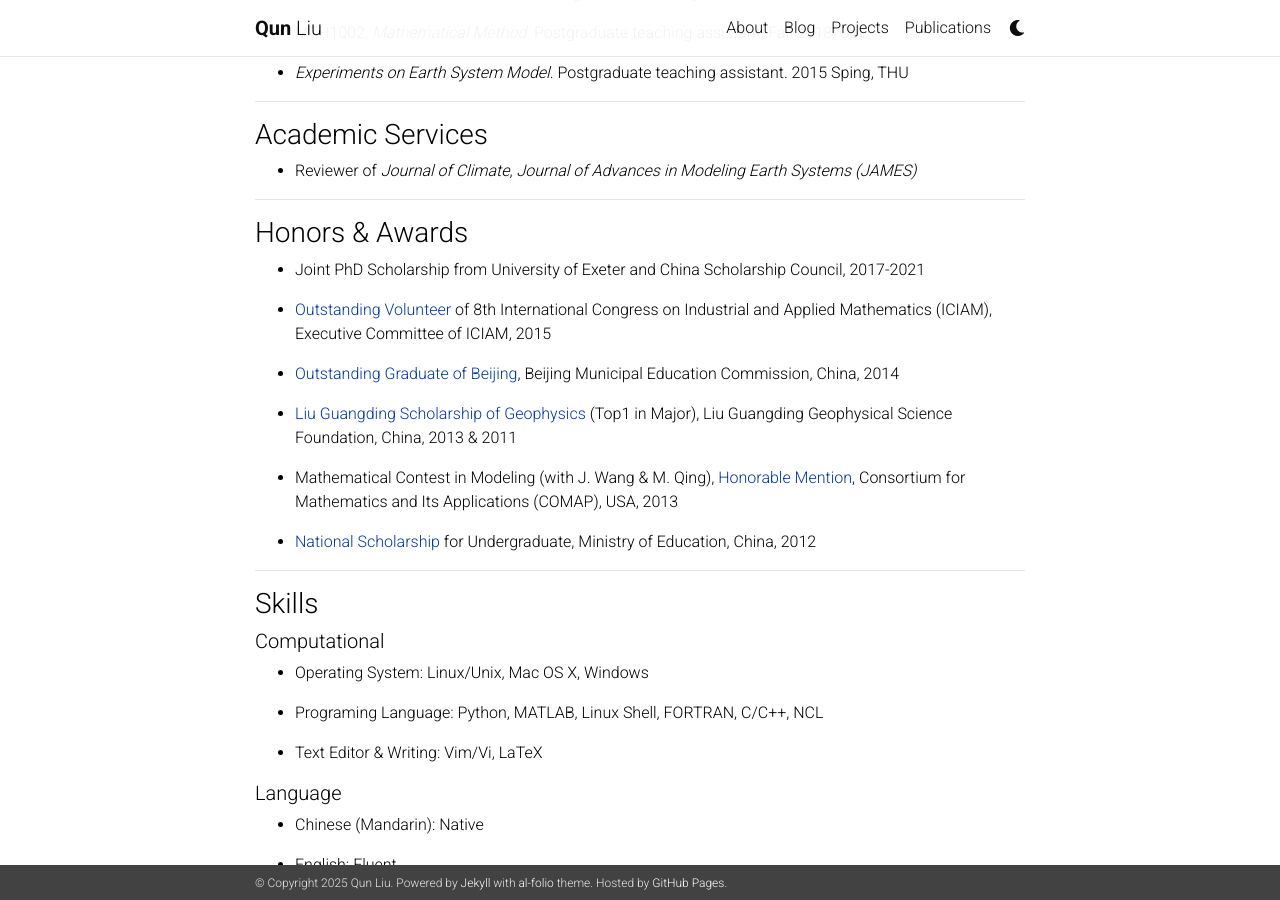
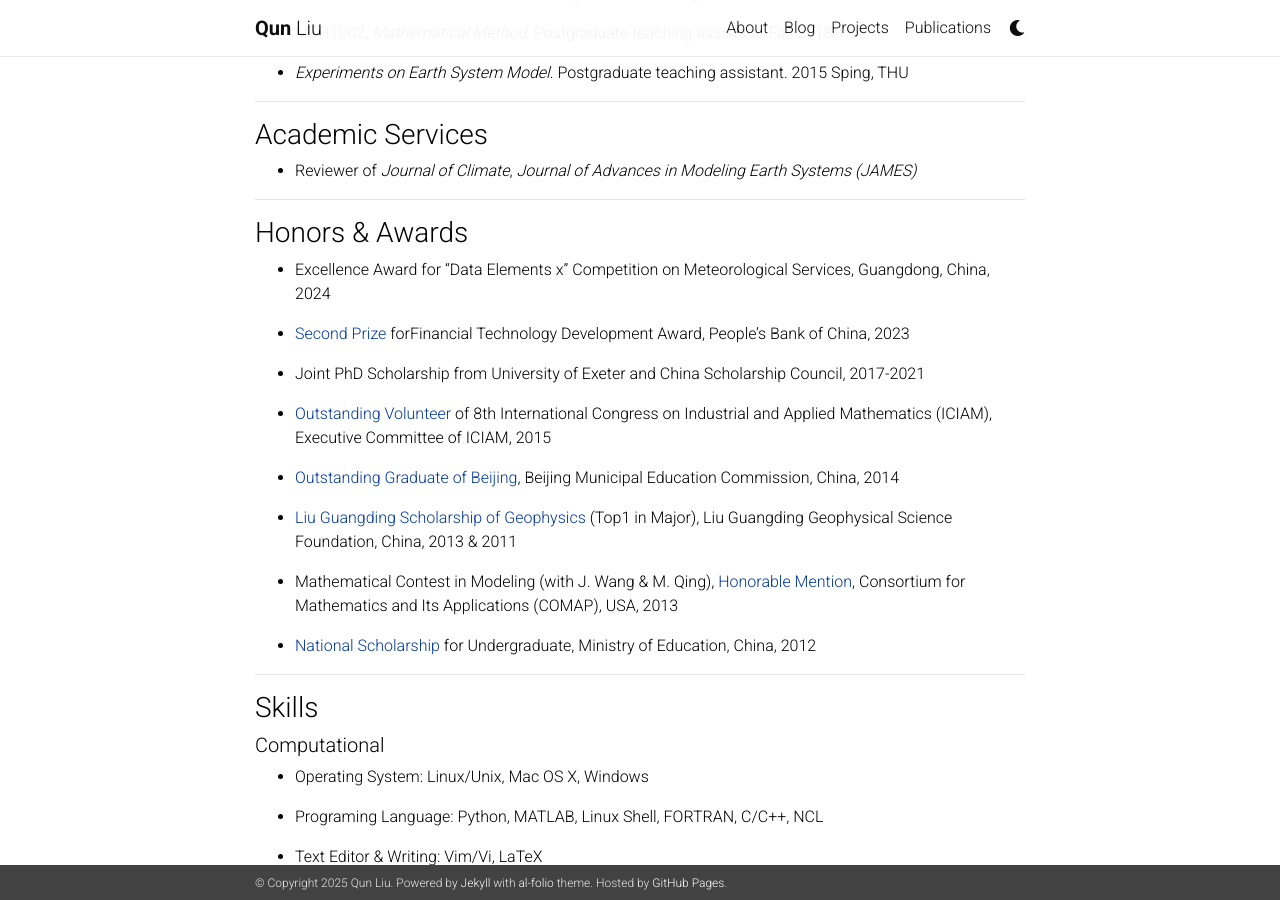
Before and after one commit to lqxyz/lqxyz.github.io, a Jekyll site: the page built from _pages/cv.md, in a window 1280 px wide and 900 px high, scrolled down 1266 px. Built offline with Jekyll 4.4.1, drawn with Linux system fonts in a browser that asks for light colours; nearby versions of some CDN libraries; comment, search, counter and statistics services are not loaded; a style sheet for code colours, icons or effects is not loaded.

Commit message:
update cv

```diff
--- a/_pages/cv.md
+++ b/_pages/cv.md
@@ -64,6 +64,10 @@ nav: false # true
 * * *
 
 ### Honors & Awards
+*   Excellence Award for "Data Elements x" Competition on Meteorological Services, Guangdong, China, 2024
+
+*   [Second Prize](https://www.dropbox.com/scl/fi/h9dhqkwx1ivwekahl7885/fintech_development_award_pboc.jpeg?rlkey=sdm8qri9qg49j6aseenqvvxp7&dl=0) forFinancial Technology Development Award, People's Bank of China, 2023
+
 * Joint PhD Scholarship from University of Exeter and China Scholarship Council, 2017-2021
 
 * [Outstanding Volunteer](https://www.dropbox.com/s/k340ppd9m3fxsom/ICIAM2015.PDF?dl=0) of 8th International Congress on Industrial and Applied Mathematics (ICIAM), Executive Committee of ICIAM, 2015
```
